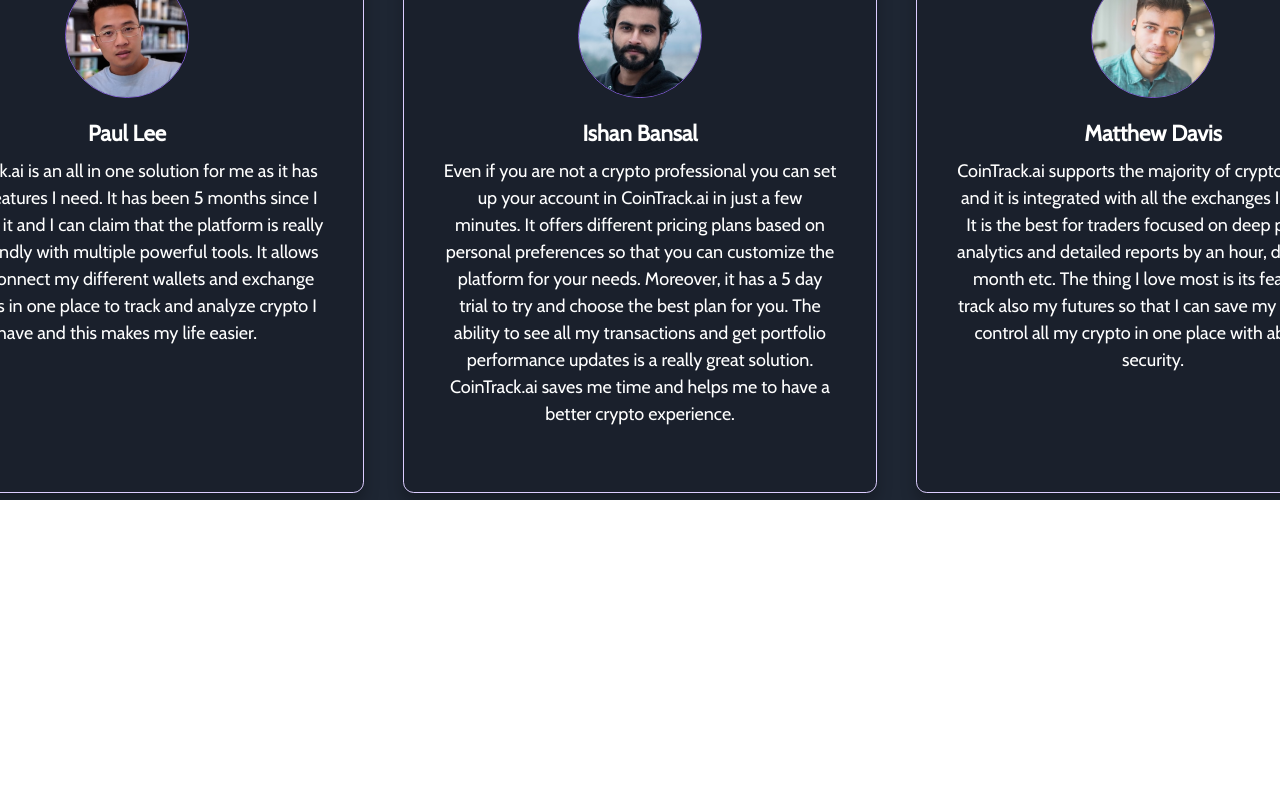
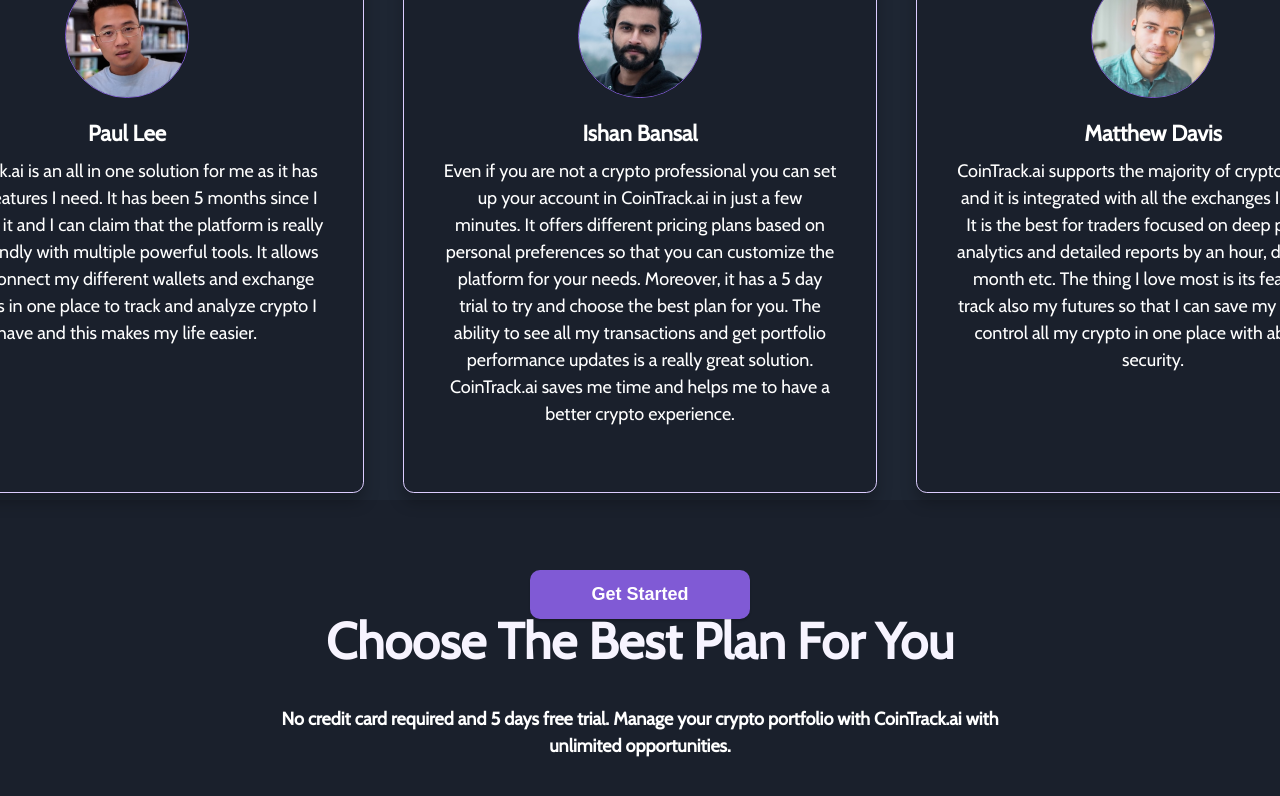
Before and after one commit to AghajanyanA/cointrack, a React (Create React App) app: page / in a window 1280 px wide. Shown: the part 7095-7891 px from the top of the page. Before the commit the page ends 7595 px from the top, so only its background shows below. Built offline with nearby package versions, Linux system fonts and the light colour scheme; no server answers.

Commit message:
added subscriptions page

```diff
--- a/src/App.tsx
+++ b/src/App.tsx
@@ -9,6 +9,7 @@ import LivePrices from './components/pages/3LivePrices/LivePrices';
 import ManageCrypto from './components/pages/4ManageCrypto/ManageCrypto';
 import TrustUs from './components/pages/6TrustUs/TrustUs';
 import LongPage from './components/pages/5LongPage/LongPage';
+import Subscription from './components/pages/7Subscription/Subscription';
 
 function App() {
 
@@ -27,6 +28,7 @@ function App() {
       <ManageCrypto />
       <LongPage />
       <TrustUs />
+      <Subscription />
     </div>
   );
 }
--- /dev/null
+++ b/src/components/pages/7Subscription/Subscription.module.css
@@ -0,0 +1,24 @@
+.wrapper {
+    display: flex;
+    flex-direction: column;
+    align-items: center;
+    height: calc(100vh - 80px);
+}
+
+.h2 {
+    font-weight: 700;
+    font-size: 50.2703px;
+    line-height: 83px;
+    color: #F7F4FF;
+    margin: 100.67px 0 0 0;
+}
+
+.p {
+    font-weight: 700;
+    font-size: 18px;
+    line-height: 27px;
+    text-align: center;
+    color: #FFFFFF;
+    width: 740px;
+    margin-top: 22.4px;
+}
--- /dev/null
+++ b/src/components/pages/7Subscription/Subscription.tsx
@@ -0,0 +1,11 @@
+import s from './Subscription.module.css'
+
+const Subscription = () => {
+    return <div className={s.wrapper}>
+        <h2 className={s.h2}>Choose The Best Plan For You</h2>
+        <p className={s.p}>No credit card required and 5 days free trial. Manage your crypto portfolio with CoinTrack.ai with unlimited opportunities.</p>
+
+    </div>
+}
+
+export default Subscription
```
